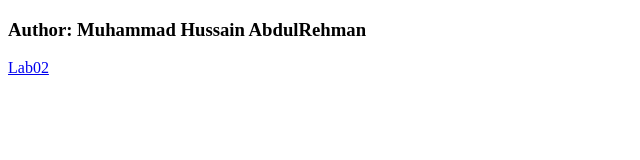
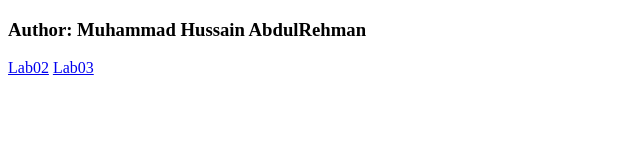
Before and after one commit to AbRehman17/AbRehman17.github.io, a plain HTML site: page index.html in a window 1280 px wide. Shown: the full height of the page, 0-640 px from the left. Drawn offline with Linux system fonts and the light colour scheme.

Commit message:
link added

```diff
--- a/index.html
+++ b/index.html
@@ -9,5 +9,6 @@
 <body>
     <h3>Author: Muhammad Hussain AbdulRehman</h3>
    <a href="Lab02/index.html">Lab02</a>
+   <a href="Lab03/index.html">Lab03</a>
 </body>
 </html>
```
